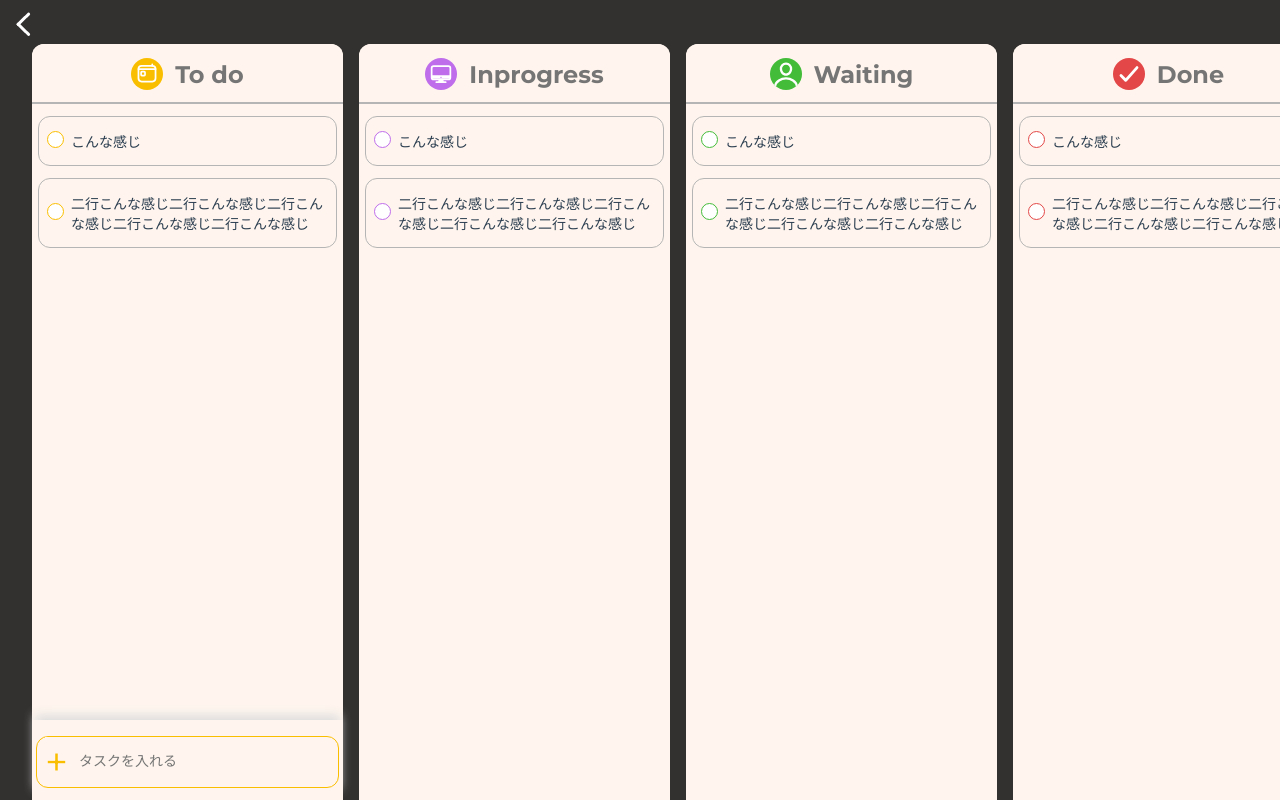
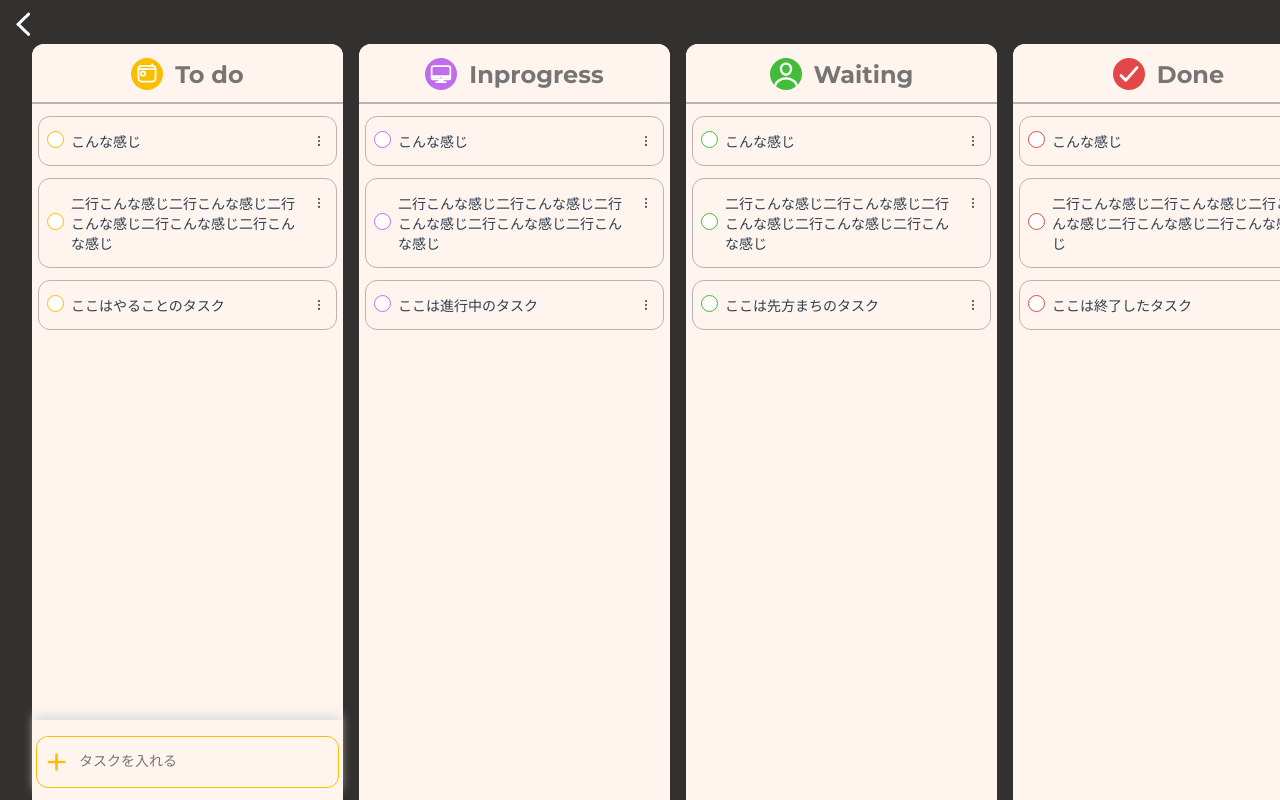
Before and after one commit to Ryanghai/vue-cli-todo, a Vue app: page /#/all in a window 1280 px wide. Shown: the top 800 px of the page. Built offline with nearby package versions, Linux system fonts and the light colour scheme.

Commit message:
データのコンポーネント化

```diff
--- /dev/null
+++ b/src/data/donetasks.js
@@ -0,0 +1,11 @@
+export const doneTasks = [
+  {
+    label: "こんな感じ",
+  },
+  {
+    label:"二行こんな感じ二行こんな感じ二行こんな感じ二行こんな感じ二行こんな感じ",
+  },
+  {
+    label: "ここは終了したタスク",
+  },
+];
--- /dev/null
+++ b/src/data/inprogresstasks.js
@@ -0,0 +1,12 @@
+export const inprogressTasks = [
+  {
+    label: "こんな感じ",
+  },
+  {
+    label:
+      "二行こんな感じ二行こんな感じ二行こんな感じ二行こんな感じ二行こんな感じ",
+    },
+  {
+    label: "ここは進行中のタスク"
+  },
+]
--- /dev/null
+++ b/src/data/todotasks.js
@@ -0,0 +1,11 @@
+export const todoTasks = [
+  {
+    label: "こんな感じ"
+  },
+  {
+    label: "二行こんな感じ二行こんな感じ二行こんな感じ二行こんな感じ二行こんな感じ"
+  },
+  {
+    label: "ここはやることのタスク"
+  },
+]
--- /dev/null
+++ b/src/data/waitingtasks.js
@@ -0,0 +1,11 @@
+export const waitingTasks = [
+  {
+    label: "こんな感じ",
+  },
+  {
+    label:"二行こんな感じ二行こんな感じ二行こんな感じ二行こんな感じ二行こんな感じ",
+  },
+  {
+    label: "ここは先方まちのタスク",
+  },
+];
--- a/src/views/All.vue
+++ b/src/views/All.vue
@@ -18,6 +18,9 @@
                 <input class="checkbox-input" type="checkbox" />
                 <p class="checkbox-parts">{{ todotask.label }}</p>
               </label>
+              <a href="#">
+                <img class="to-memo" src="@/assets/to-memo.svg" alt="">
+              </a>
             </div>
           </div>
           <div class="add-task-container">
@@ -45,6 +48,9 @@
                 <input class="checkbox-input" type="checkbox" />
                 <p class="checkbox-parts">{{ inprogresstask.label }}</p>
               </label>
+              <a href="#">
+                <img class="to-memo" src="@/assets/to-memo.svg" alt="">
+              </a>
             </div>
           </div>
         </div>
@@ -61,6 +67,9 @@
                 <input class="checkbox-input" type="checkbox" />
                 <p class="checkbox-parts">{{ waitingtask.label }}</p>
               </label>
+              <a href="#">
+                <img class="to-memo" src="@/assets/to-memo.svg" alt="">
+              </a>
             </div>
           </div>
         </div>
@@ -77,6 +86,9 @@
                 <input class="checkbox-input" type="checkbox" />
                 <p class="checkbox-parts">{{ donetask.label }}</p>
               </label>
+              <a href="#">
+                <img class="trash" src="@/assets/trash.svg" alt="">
+              </a>
             </div>
           </div>
         </div>
@@ -107,42 +119,19 @@
 </template>
 
 <script>
+import { todoTasks } from '../data/todotasks.js'
+import { inprogressTasks } from '../data/inprogresstasks.js'
+import { waitingTasks } from '../data/waitingtasks.js'
+import { doneTasks } from '../data/donetasks.js'
+
 export default {
   data: () => ({
     lists: JSON.parse(window.localStorage.getItem("lists")) || [],
     body: "",
-    todotasks: [
-      {
-        label: "こんな感じ"
-      },
-      {
-        label: "二行こんな感じ二行こんな感じ二行こんな感じ二行こんな感じ二行こんな感じ"
-      },
-    ],
-    inprogresstasks: [
-      {
-        label: "こんな感じ"
-      },
-      {
-        label: "二行こんな感じ二行こんな感じ二行こんな感じ二行こんな感じ二行こんな感じ"
-      },
-    ],
-    waitingtasks: [
-      {
-        label: "こんな感じ"
-      },
-      {
-        label: "二行こんな感じ二行こんな感じ二行こんな感じ二行こんな感じ二行こんな感じ"
-      },
-    ],
-    donetasks: [
-      {
-        label: "こんな感じ"
-      },
-      {
-        label: "二行こんな感じ二行こんな感じ二行こんな感じ二行こんな感じ二行こんな感じ"
-      },
-    ],
+    todotasks: todoTasks,
+    inprogresstasks: inprogressTasks,
+    waitingtasks: waitingTasks,
+    donetasks: doneTasks,
   }),
   methods: {
     addList: function() {
@@ -152,25 +141,25 @@ export default {
       this.body = "";
     },
   },
-  computed: {
-    // 終了していないタスクの数を返す
-    unfinishedTodoCount() {
-      return (
-        this.lists.filter((list) => !list.done).length +
-        this.lists.filter((list) => list.done).length
-      );
-    },
-    finishedTodoCount() {
-      return this.lists.filter((list) => list.done).length;
-    },
-    // 終了しているタスクの割合を返す
-    finishedRate() {
-      if (!this.lists.length) return 0;
+  // computed: {
+  //   // 終了していないタスクの数を返す
+  //   unfinishedTodoCount() {
+  //     return (
+  //       this.lists.filter((list) => !list.done).length +
+  //       this.lists.filter((list) => list.done).length
+  //     );
+  //   },
+  //   finishedTodoCount() {
+  //     return this.lists.filter((list) => list.done).length;
+  //   },
+  //   // 終了しているタスクの割合を返す
+  //   finishedRate() {
+  //     if (!this.lists.length) return 0;
 
-      const finishedTodoCount = this.lists.filter((list) => list.done).length;
-      return Math.round((finishedTodoCount / this.lists.length) * 100);
-    },
-  },
+  //     const finishedTodoCount = this.lists.filter((list) => list.done).length;
+  //     return Math.round((finishedTodoCount / this.lists.length) * 100);
+  //   },
+  // },
 };
 </script>
 
@@ -244,6 +233,23 @@ export default {
   margin-top: 72px;
 }
 
+.task-lists-list label {
+  width: 100%;
+  display: flex;
+}
+
+.task-lists-list .to-memo {
+  width: 10px;
+  height: 10px;
+  margin: auto 4px;
+}
+.task-lists-list .trash {
+  width: 15px;
+  height: 15px;
+  margin: auto 0px;
+  opacity: 1;
+}
+
 .task-lists-list input[type="checkbox" i] {
   margin: auto 0;
   width: 20px;
@@ -257,7 +263,6 @@ export default {
 .checkbox-parts {
   padding-left: 24px;
   position: relative;
-  margin-right: 20px;
 }
 .checkbox-parts::before {
   content: "";
```
Also changed, not shown: src/assets/to-memo.svg (added), src/assets/trash.svg (added).
